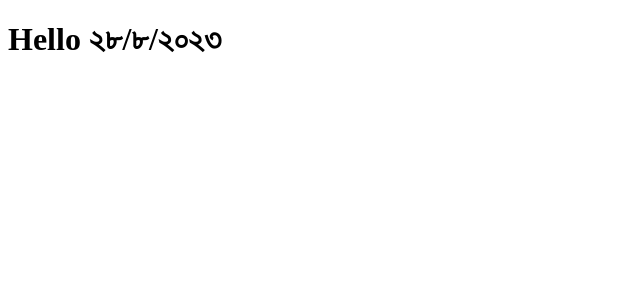
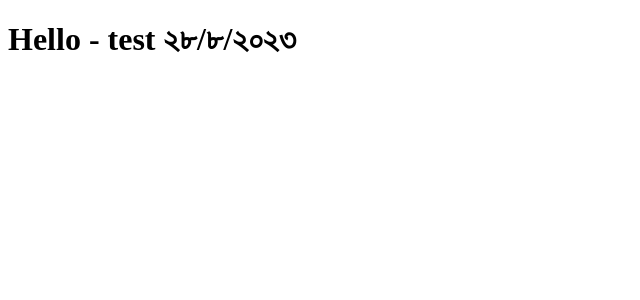
Before and after one commit to thisistanvir/React-with-LWS, a React (Vite) app: page / in a window 1280 px wide. Shown: the top 300 px of the page, without its empty margins (0-640 px from the left). Built offline with nearby package versions, Linux system fonts and the light colour scheme.

Commit message:
Class Component

```diff
--- a/src/index.jsx
+++ b/src/index.jsx
@@ -1,12 +1,14 @@
-// import React from "react";
+import React from "react";
 import ReactDOM from 'react-dom/client';
 
-function Clock({locale}){
-  return(
-    <h1 className="heading">
-      <span className="text">Hello {new Date().toLocaleDateString(locale)}</span>
-    </h1>
-  )
+class Clock extends React.Component{
+  render(){
+    return(
+      <h1 className="heading">
+        <span className="text">Hello - {this.props.children} {new Date().toLocaleDateString(this.props.locale)}</span>
+      </h1>
+    );
+  }
 }
 
-ReactDOM.createRoot(document.getElementById('root')).render(<Clock locale="bn-BD"/>);
+ReactDOM.createRoot(document.getElementById('root')).render(<Clock locale="bn-BD">test</Clock>);
```
